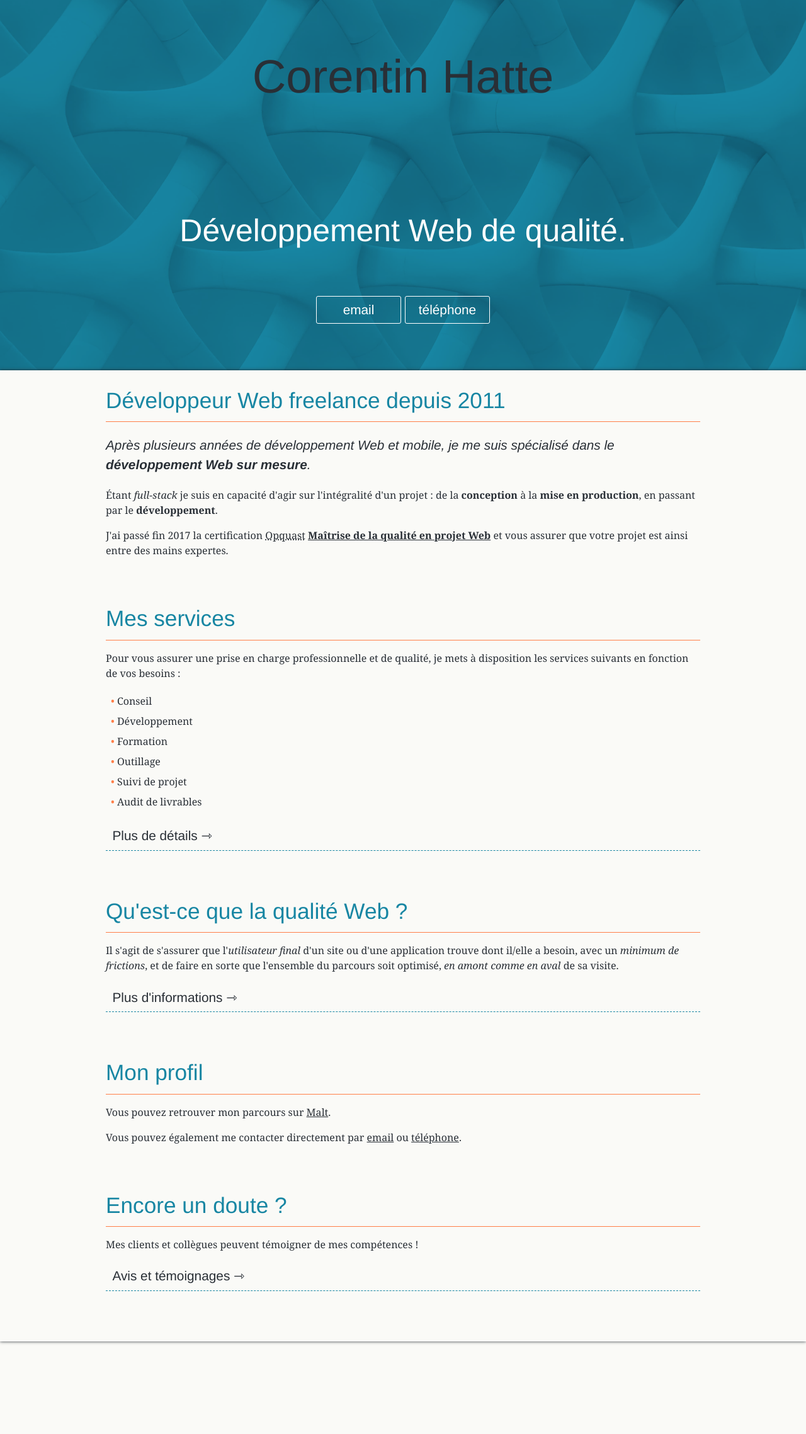
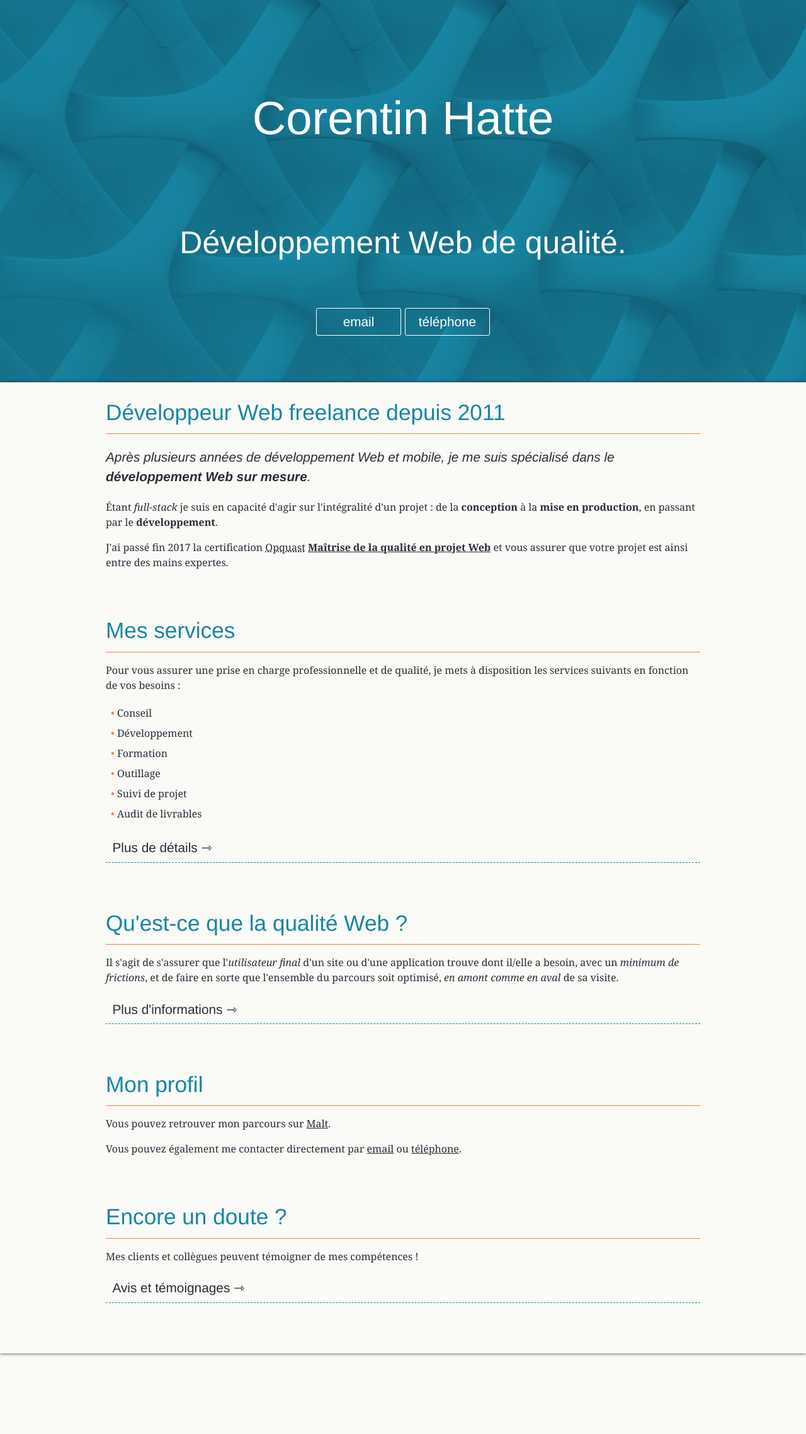
Before and after one commit to viki53/Website-static, a Jekyll site: the page built from index.html, in a window 1280 px wide. Shown: the whole page at 63% size. Built offline with Jekyll 4.4.1, drawn with Linux system fonts in a browser that asks for light colours; comment, search, counter and statistics services are not loaded.

Commit message:
Make header title white

```diff
--- a/_sass/hero.scss
+++ b/_sass/hero.scss
@@ -11,8 +11,8 @@
 
 	& > h1 {
 		font-size: 5.8vw;
-		color: var(--color-text);
-		margin-top: 1em;
+		line-height: 1.2em;
+		color: #fff;
 
 		& > a:not(:hover):not(:focus) {
 			text-decoration: none;
```
